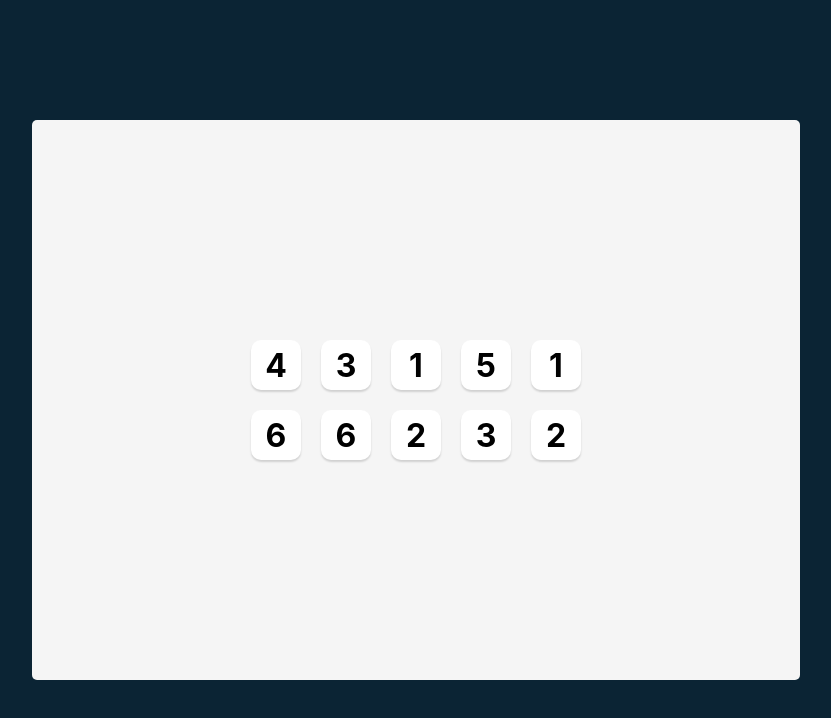
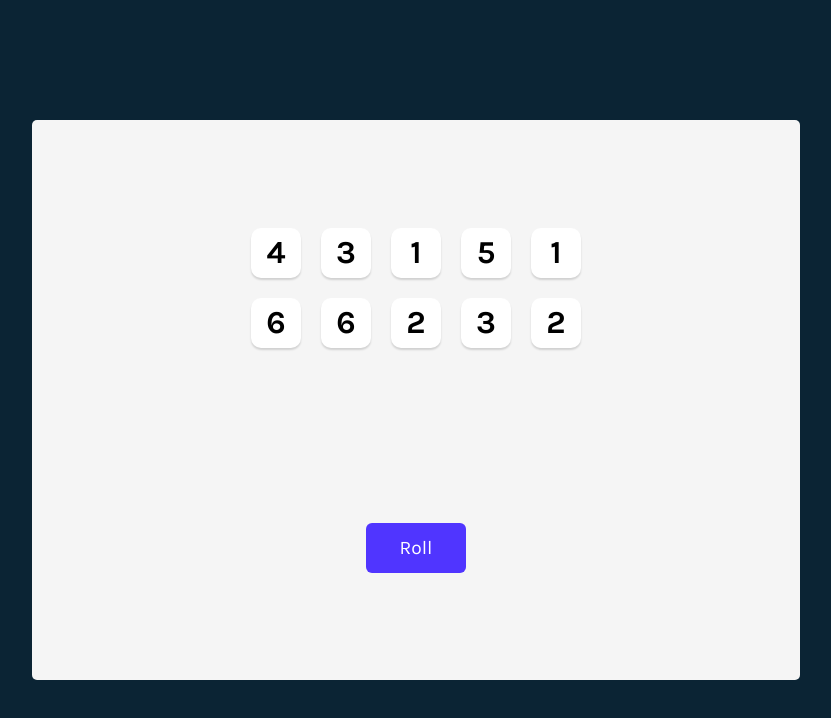
Before and after one commit to Azikenp/tenzies, a React (Create React App) app: page / in a window 1280 px wide. Shown: the top 718 px of the page, without its empty margins (224-1055 px from the left). Built offline with nearby package versions, Linux system fonts and the light colour scheme.

Commit message:
button styling

```diff
--- a/src/App.css
+++ b/src/App.css
@@ -1,3 +1,5 @@
+@import url('https://fonts.googleapis.com/css2?family=Karla:wght@400;500;700&display=swap');
+
 * {
   box-sizing: border-box;
 }
@@ -10,6 +12,7 @@
   align-items: center;
   justify-content: center;
   min-height: 100vh;
+  font-family: 'Karla', sans-serif;
 }
 
 main{
@@ -20,7 +23,7 @@
   padding: 20px;
   display: flex;
   flex-direction: column;
-  justify-content: center;
+  justify-content: space-around;
   align-items: center;
 }
 
@@ -44,5 +47,24 @@
 
 .die--num{
   font-size: 2rem;
+}
 
+.roll--dice{
+  height: 50px;
+  width: 100px;
+  border: none;
+  border-radius: 6px;
+  background-color: #5035FF;
+  color: white;
+  cursor: pointer;
+  font-size: 1.2rem;
+  font-family: 'Karla', sans-serif;
 }
+
+.roll--dice:focus{
+  outline: none;
+}
+
+.roll--dice:active{
+  box-shadow: inset 5px 5px 10px -3px rgba(0, 0, 0, 0.7);
+}
--- a/src/App.js
+++ b/src/App.js
@@ -4,6 +4,7 @@
 
 
 export default function App() {
+
   const [dice, setDice] = React.useState(allNewDice());
 
 
@@ -14,6 +15,10 @@
     }
     return newDice
   }
+
+  function rollDice(){
+    setDice(allNewDice())
+  }
   console.log(allNewDice())
 
   const diceElements = dice.map(die => <Die value={die} />)
@@ -23,6 +28,7 @@
       <div className="dice--container">
         {diceElements}
       </div>
+      <button onClick={rollDice} className="roll--dice">Roll</button>
     </main>
   )
 }
```
